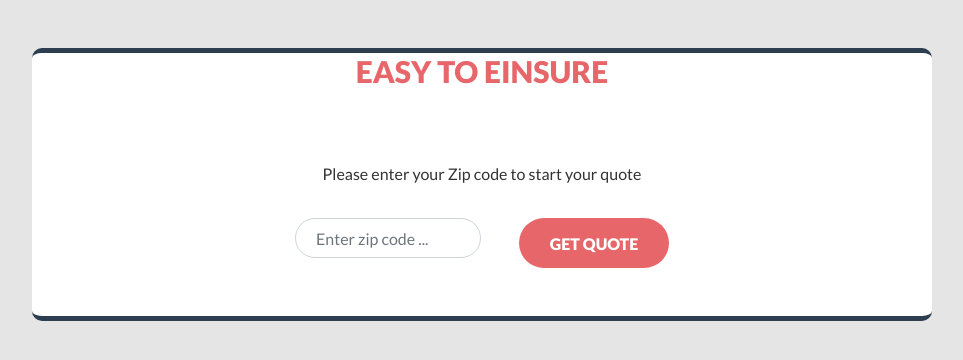
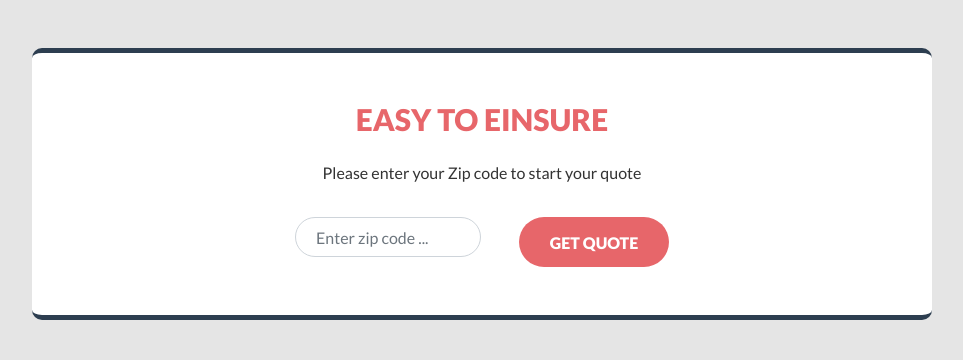
Before and after one commit to m-waqas-ashfaq/quotePages, a React (Create React App) app: page /AddQuote in a window 1280 px wide. Shown: the top 360 px of the page, without its empty margins (158-1121 px from the left). Built offline with nearby package versions, Linux system fonts and the light colour scheme; the HTML template or start-up script is replaced by a standard one.

Commit message:
Update AddQuote.js

```diff
--- a/src/Pages/AddQuote.js
+++ b/src/Pages/AddQuote.js
@@ -5,12 +5,8 @@ export const AddQuote = () => {
             <div className="sticky-con normal my-5 pzip">
                 <div className="container-fluid quote-form border-0">
                     <div className="row justify-content-center">
-                        <div className="col-12 mb-3">
+                        <div className="col-12 mb-3 mt-5">
                             <h1 className="text-center">Easy to Einsure</h1>
-                        </div>
-                        {/* <!--end of col-12--> */}
-                        <div className="col-12 mb-5">
-                            {/* <!-- <h2 className="text-center">Affordable Insurance made easy</h2>  --> */}
                         </div>
                         {/* <!--end of col-12--> */}
                         <div className="col-12 mb-3">
```
